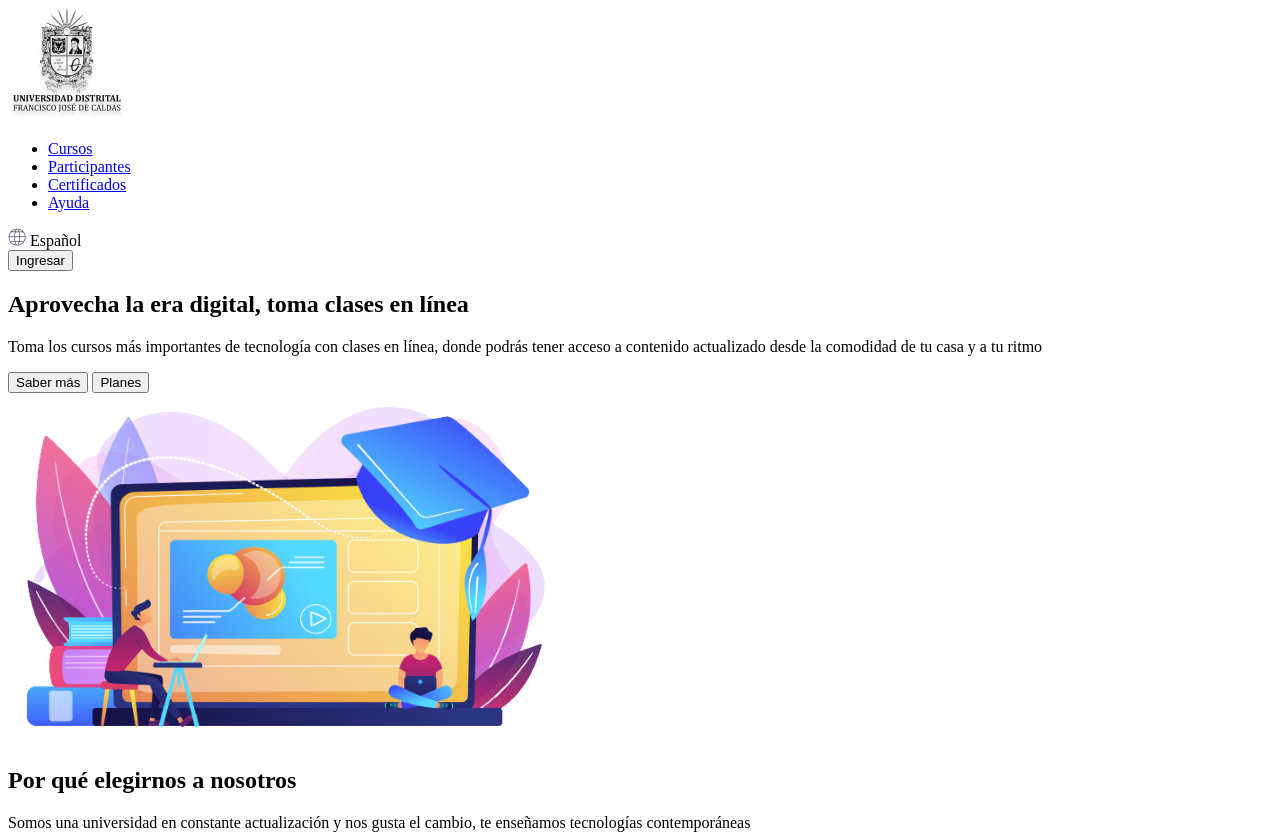
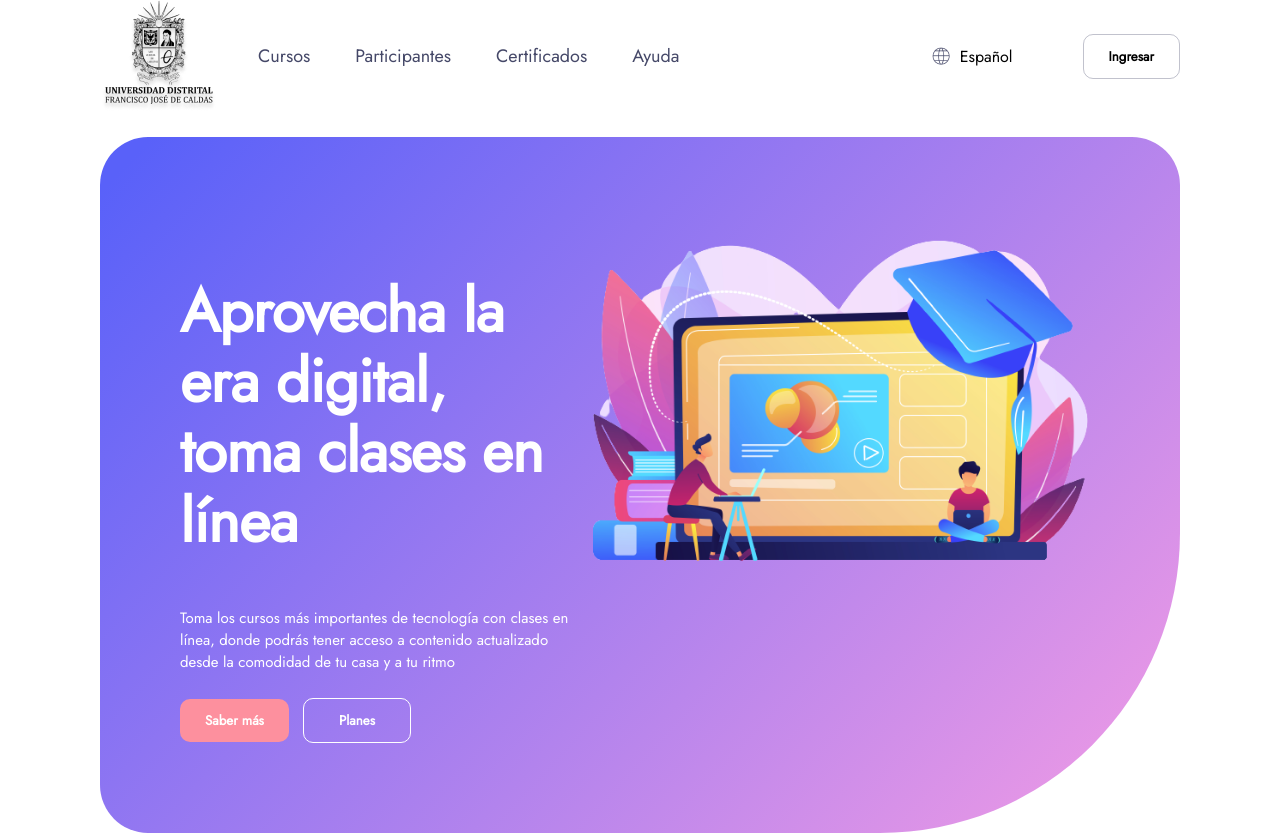
Before and after one commit to jtocorarod/taller-9-full-stack, a plain HTML site: page Punto1-3/index.html in a window 1280 px wide. Shown: the top 835 px of the page. Drawn offline with Linux system fonts and the light colour scheme.

Commit message:
se agregan estilos de Header y el Banner

```diff
--- a/Punto1-3/index.html
+++ b/Punto1-3/index.html
@@ -4,11 +4,13 @@
     <meta charset="UTF-8">
     <meta http-equiv="X-UA-Compatible" content="IE=edge">
     <meta name="viewport" content="width=device-width, initial-scale=1.0">
-    <title>Document</title>
+    <title>UD Atenea Cursos</title>
+    <link href='https://fonts.googleapis.com/css?family=Jost' rel='stylesheet'>
+    <link rel="stylesheet" href="./styles/style.css">
 </head>
 <body>
     <header>
-            <div>
+            <div class="header__navigation">
                 <img src="./public/images/header-logo.png" alt="main-logo">
                 <nav>
                     <ul>
@@ -20,7 +22,8 @@
                 </nav>
             </div>
 
-            <div>
+
+            <div class="header__settings">
                 <div>
                     <img src="./public/images/header-word.png" alt="world">
                     <span>Español</span>
@@ -29,6 +32,7 @@
             </div>
 
     </header>
+
     <main>
             <section id="banner">
             <div>
@@ -41,8 +45,8 @@
                     </p>
                 </div>
                 <div>
-                <button>Saber más</button>
-                <button>Planes</button>
+                    <button class="button--orange">Saber más</button>
+                    <button class="button--white">Planes</button>
                 </div>
             </div>
             <img src="./public/images/banner-online.png" height="350px" width="550px">
@@ -97,7 +101,7 @@
                             Las herramientas digitales son nuestras aliadas y aprovechamos
                             cada una de estas para brindarte la mejor experencia en línea
                         </p>
-                    <button>Saber más</button>
+                        <button class="button--orange">Saber más</button>
                     </div>
                 </div>
 
@@ -109,7 +113,7 @@
                             Es importante para nosotros que las metas de cada uno de nuestros
                             estudiantes sea alcanzada a través de nuestros cursos
                         </p>
-                    <button>Saber más</button>
+                        <button class="button--orange">Saber más</button>
                     </div>
                         <img
                             src="./public/images/section2-goals.png"
@@ -120,6 +124,7 @@
                 </div>
             </section>
     </main>
+
     <footer id="footer">
         <div>
             <img src="./public/images/footer-logo.png"
--- /dev/null
+++ b/Punto1-3/styles/style.css
@@ -0,0 +1,122 @@
+/*ESTILOS GLOBALES*/
+
+body {
+    margin: 0px;
+}
+
+a {
+    font-family: 'Jost';
+    font-size: 18px;
+}
+
+button {
+    padding: 12px 25px;
+    font-family: 'Jost';
+    font-weight: bold;
+    border-radius: 10px;
+    cursor: pointer;
+}
+
+.button--orange {
+    margin-right: 10px;
+    background-color:#FD909E ;
+    color: #fff;
+    border: none;
+}
+
+.button--white {
+    padding: 12px 35px;
+    background-color: transparent;
+    color: #fff;
+    border: 1px solid #fff;
+}
+
+p {
+    font-family: 'Jost';
+    font-size: 15px;
+    font-weight: 300;
+
+}
+/*ESTILOS HEADER*/
+
+header {
+    display: flex;
+    margin: 0px 100px;
+    justify-content: space-between;
+}
+
+.header__navigation {
+    display: flex;
+    align-items: center;
+}
+
+/*tocora*/
+.header__navigation img {
+    cursor: pointer;
+}
+
+.header__navigation nav ul {
+    display: flex;
+    gap: 45px;
+    list-style: none;
+}
+
+.header__navigation nav ul li a {
+
+    text-decoration: none;
+    color: #454868;
+}
+
+.header__settings {
+    display: flex;
+    gap: 70px;
+    align-items: center;
+}
+
+.header__settings div {
+    display: flex;
+    align-items: center;
+    gap: 10px;
+    font-family: 'Jost';
+    font-size: 16px;
+    font-weight: 400;
+
+}
+
+.header__settings button{
+    background-color: transparent;
+    border: 1px solid #45486854;
+}
+
+/*ESTILOS BANNER*/
+
+#banner {
+    display: flex;
+    padding: 90px 80px;
+    margin: 25px 100px;
+    background: linear-gradient(313.18deg, #EE9AE5 3.28%, #5961F9 97.04%);
+    border-radius: 48px 48px 300px 48px;
+}
+
+h1 {
+    font-family: 'Jost';
+    font-size: 60px;
+    font-weight: 600px;
+    color: #fff;
+    line-height: 70px;
+    letter-spacing: -0.64px;
+}
+
+#banner p {
+    margin: 25px 0px;
+    color: #fff;
+}
+
+/*ESTILOS BANNER*/
+
+#section-1 {
+    display: flex;
+    justify-content: space-between;
+    margin: 25px 100px;
+    padding: 20px 80px;
+}
```
Lines whose indentation alone changed are shown as unchanged.
